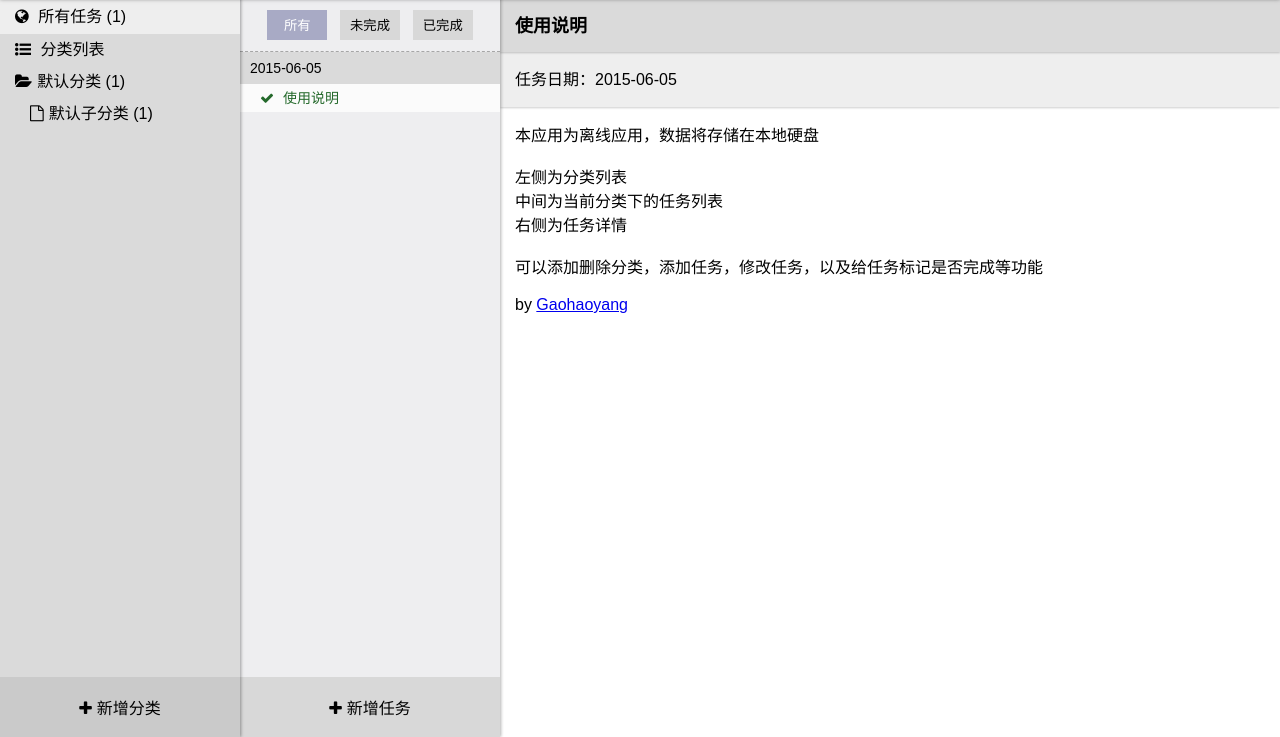
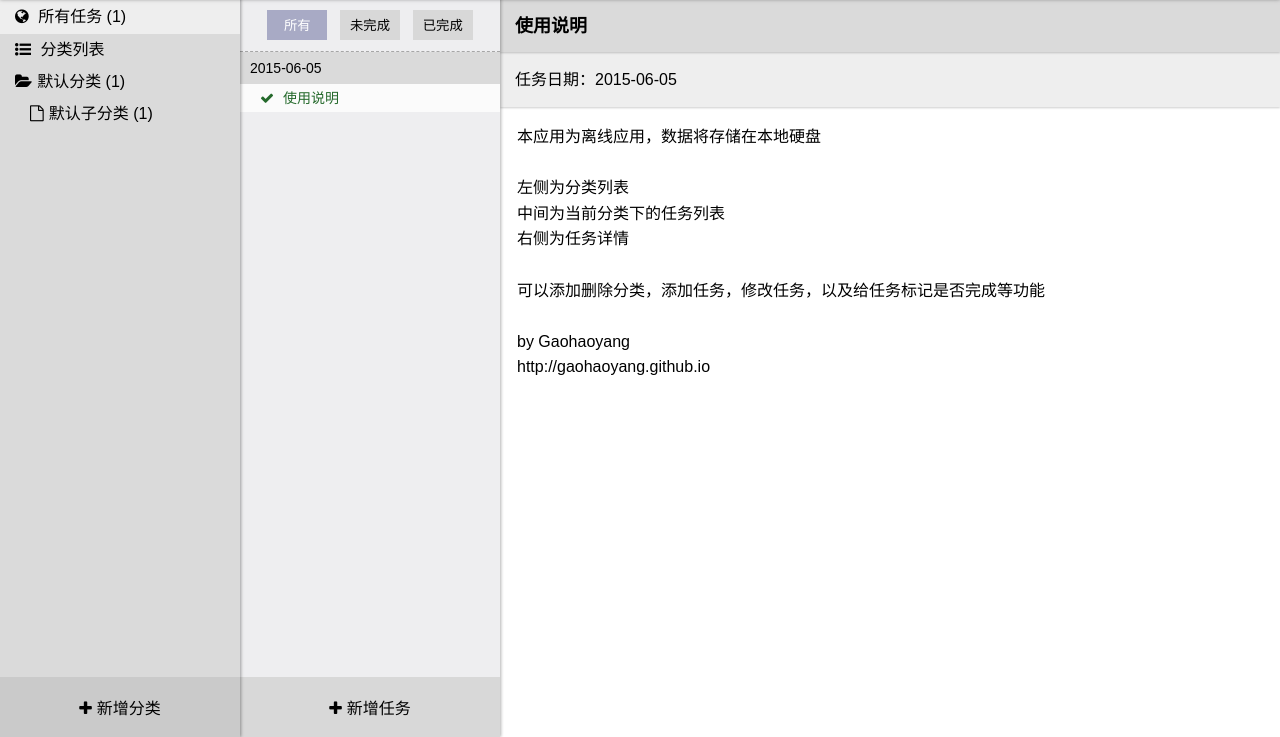
Before and after one commit to Gaohaoyang/ToDo-WebApp, a plain HTML site: page index.html in a window 1280 px wide. Shown: the part 63-800 px from the top of the page. Drawn offline with Linux system fonts and the light colour scheme.

Commit message:
fix bugs

```diff
--- a/index.html
+++ b/index.html
@@ -79,7 +79,7 @@
                     任务日期：<span>2015-06-05</span>
                 </div>
                 <div class="content">
-                    finish task 3啊啊啊啊啊这个是假的
+                   <textarea class="textarea-content"></textarea>
                 </div>
                 <!--  <div class="title">
                     <div class="todo-name"><input type="text" class="input-title" placeholder="请输入标题"></div>
--- a/js/todo.js
+++ b/js/todo.js
@@ -91,7 +91,7 @@ function initDataBase() {
                 "finish": true,
                 "name": "使用说明",
                 "date": "2015-06-05",
-                "content": "本应用为离线应用，数据将存储在本地硬盘<br><br>左侧为分类列表<br>中间为当前分类下的任务列表<br>右侧为任务详情<br><br>可以添加删除分类，添加任务，修改任务，以及给任务标记是否完成等功能<br><br>by <a target='_blank' href='http://gaohaoyang.github.io'>Gaohaoyang</a>",
+                "content": "本应用为离线应用，数据将存储在本地硬盘\n\n左侧为分类列表\n中间为当前分类下的任务列表\n右侧为任务详情\n\n可以添加删除分类，添加任务，修改任务，以及给任务标记是否完成等功能\n\nby Gaohaoyang\nhttp://gaohaoyang.github.io ",
             }
             /*, {
             "id": 0,
@@ -633,7 +633,7 @@ function initCates() {
             if (i === 0) {
                 // var childCateDefault = queryChildCatesById(0);
                 // liStr = '<li><h2 cateid=' + cate[i].id + ' onclick="clickCate(this)"><i class="fa fa-folder-open"></i><span>' + cate[i].name + '</span> (' + queryTasksLengthByCate(cate[i]) + ')</h2><ul><li><h3 cateid=' + childCateArr[j].id + ' onclick="clickCate(this)"><i class="fa fa-file-o"></i><span>' + childCateDefault.name + '</span> (' + childCateDefault.length + ')</h3></li>';
-                liStr = '<li><h2 cateid=0 onclick="clickCate(this)"><i class="fa fa-folder-open"></i><span>' + cate[i].name + '</span> (1)</h2><ul><li><h3 cateid=0 onclick="clickCate(this)"><i class="fa fa-file-o"></i><span>' + defaultChildCate.name + '</span> (' + defaultChildCate.child.length + ')</h3></li>';
+                liStr = '<li><h2 cateid=0 onclick="clickCate(this)"><i class="fa fa-folder-open"></i><span>' + cate[i].name + '</span> (' + queryTasksLengthByCate(cate[i]) + ')</h2><ul><li><h3 cateid=0 onclick="clickCate(this)"><i class="fa fa-file-o"></i><span>' + defaultChildCate.name + '</span> (' + defaultChildCate.child.length + ')</h3></li>';
             } else {
                 liStr = '<li><h2 cateid=' + cate[i].id + ' onclick="clickCate(this)"><i class="fa fa-folder-open"></i><span>' + cate[i].name + '</span> (' + queryTasksLengthByCate(cate[i]) + ')<i class="fa fa-trash-o" onclick="del(event,this)"></i></h2><ul>';
                 var childCateArr = queryChildCatesByIdArray(cate[i].child);
@@ -775,7 +775,9 @@ function clickCate(element) {
     //状态按钮默认跳到所有上面
     cleanAllActiveOnStatusButton();
     addClass($("#all-tasks"), "active");
-    addClass($("[taskid]"), "active"); //将第一个有 taskid 属性的元素高亮
+    if ($("[taskid]") !== undefined) {
+        addClass($("[taskid]"), "active"); //将第一个有 taskid 属性的元素高亮
+    }
 
     generateTaskById(currentTaskId);
 }
@@ -961,9 +963,10 @@ function generateTaskById(taskId) {
 
     $(".todo-name").innerHTML = task.name;
     $(".task-date span").innerHTML = task.date;
-    contentArea.innerHTML = task.content;
-    removeClass(contentArea,"content-with-button");
-    addClass(contentArea,"content-no-button");
+    contentArea.innerHTML = '<textarea class="textarea-content" readonly="readonly"></textarea>';
+    $(".textarea-content").value = task.content;
+    removeClass(contentArea, "content-with-button");
+    addClass(contentArea, "content-no-button");
 
     $(".button-area").style.display = "none";
 
@@ -1006,8 +1009,8 @@ function clickAddTask() {
         $(".task-date span").innerHTML = '<input type="date" class="input-date">';
         var contentArea = $(".content");
         contentArea.innerHTML = '<textarea class="textarea-content" placeholder="请输入任务内容"></textarea>';
-        removeClass(contentArea,"content-no-button");
-        addClass(contentArea,"content-with-button");
+        removeClass(contentArea, "content-no-button");
+        addClass(contentArea, "content-with-button");
         $(".button-area").innerHTML = '<span class="info"></span>                    <button class="save">保存</button>                    <button class="cancel-save">放弃</button>';
         $(".button-area").style.display = "block";
         clickSaveOrCancel();
@@ -1020,14 +1023,15 @@ function clickAddTask() {
  */
 function clickSaveOrCancel() {
     addClickEvent($(".save"), function() {
-        console.log("save");
-        console.log(currentCateId);
-        console.log(currentCateTable);
-
         var title = $(".input-title");
         var content = $(".textarea-content");
         var date = $(".input-date");
         var info = $(".info");
+        console.log("save");
+        console.log(currentCateId);
+        console.log(currentCateTable);
+        console.log(content.value);
+
 
         if (title.value === "") {
             info.innerHTML = "标题不能为空";
@@ -1116,7 +1120,7 @@ function changeTask() {
     $(".manipulate").innerHTML = "";
     $(".task-date span").innerHTML = '<input type="date" class="input-date" value="' + task.date + '">';
     contentArea.innerHTML = '<textarea class="textarea-content" placeholder="请输入任务内容">' + task.content + '</textarea>';
-    contentArea.setAttribute("class","content content-with-button");
+    contentArea.setAttribute("class", "content content-with-button");
     $(".button-area").innerHTML = '<span class="info"></span>                    <button class="save">保存修改</button>                    <button class="cancel-save">放弃</button>';
     $(".button-area").style.display = "block";
     changeSaveOrNot();
--- a/sass/_main-right.scss
+++ b/sass/_main-right.scss
@@ -109,11 +109,12 @@
     padding: 5px 10px;
 }
 .textarea-content {
-    width: 99%;
+    width: 98%;
     height: 96%;
     margin: 0; /* don't want to add to container size */
     border: 0; /* don't want to add to container size */
     font-size: 1.6rem;
     resize: none;
     line-height: 1.6;
+    // background-color:red;
 }
```
Also changed, not shown: css/index.css, 1 other file.
